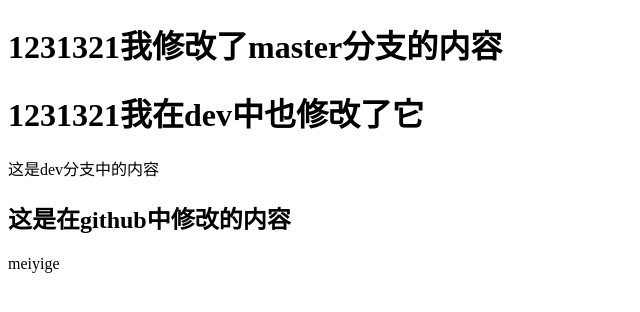
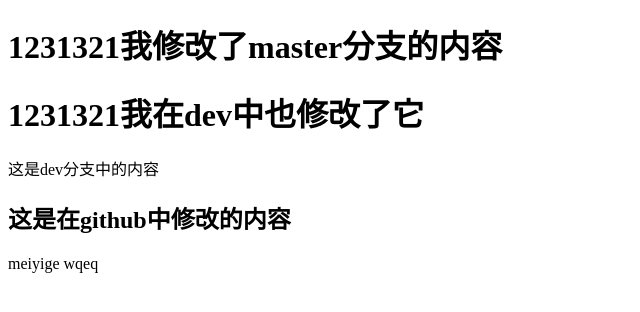
Before and after one commit to 15121196009/ljt, a plain HTML site: page index.html in a window 1280 px wide. Shown: the full height of the page, 0-640 px from the left. Drawn offline with Linux system fonts and the light colour scheme.

Commit message:
Update index.html

```diff
--- a/index.html
+++ b/index.html
@@ -10,6 +10,6 @@
 	<h1>1231321我在dev中也修改了它</h1>
 	<p>这是dev分支中的内容</p>
 	<h2>这是在github中修改的内容</h2>
-	<div>meiyige </div>
+	<div>meiyige wqeq</div>
 </body>
 </html>
```
